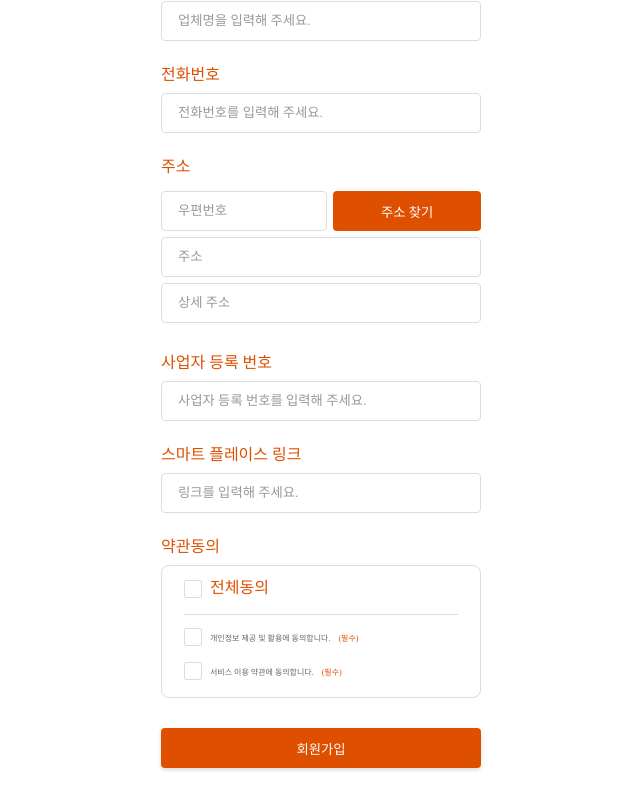
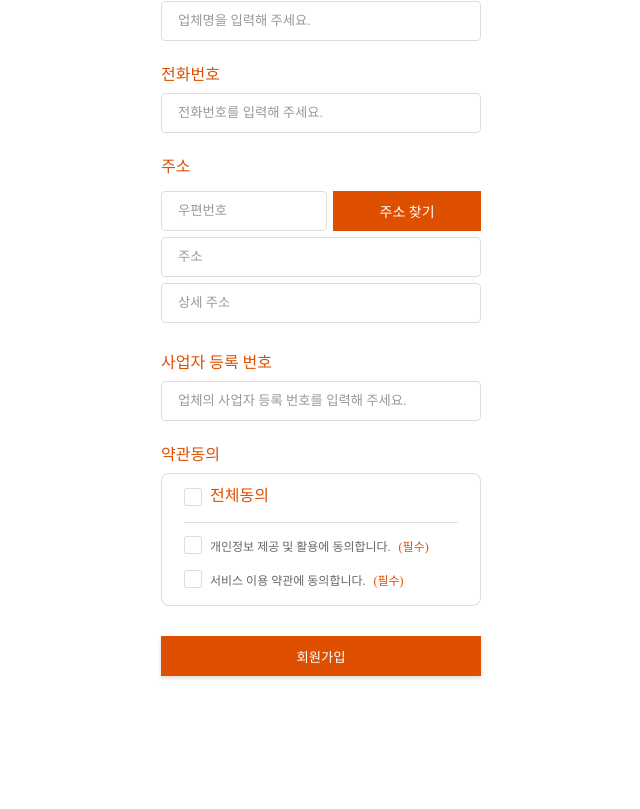
Before and after one commit to salmeungyelan/NProject, a React (Create React App) app: page /register in a window 1280 px wide. Shown: the part 655-1464 px from the top of the page, without its empty margins (319-959 px from the left). After the commit the page ends 1395 px from the top, so only its background shows below. Built offline with nearby package versions, Linux system fonts and the light colour scheme; a web font is replaced by a local one.

Commit message:
Design: 회원가입 페이지 디자인 변경
디자인 변경으로 수정

```diff
--- a/src/pages/Register/index.js
+++ b/src/pages/Register/index.js
@@ -1,21 +1,20 @@
 import { Link } from 'react-router-dom';
 
-import useLayout from 'hooks/useLayout';
 import useModal from 'hooks/useModal';
 
 import * as S from './index.styles';
 
 import Logo from 'components/@common/Logo';
 import Input from 'components/@common/Input';
+import Line from 'components/@common/Line';
 import Button from 'components/@common/Button';
-import Line from 'components/@common/Line';
 import TermsModal from 'components/pages/Register/TermsModal';
 
 function Register() {
 	const { openModal } = useModal();
 	const handleOpenModal = () => {
 		openModal({
-			title: '넷플레이스 - 메타 서비스 이용약관',
+			title: '넷플레이스 - 메타 서비스 이용 약관',
 			content: (
 				<pre>
 					대통령·국무총리·국무위원·행정각부의 장·헌법재판소
@@ -186,7 +185,7 @@ function Register() {
 							placeholder="우편번호"
 							required
 						/>
-						<Button variant={'orange'} size={'default'} shape={'default'}>
+						<Button variant={'orange'} size={'default'} shadow>
 							주소 찾기
 						</Button>
 					</div>
@@ -214,13 +213,13 @@ function Register() {
 						variant={'default'}
 						type="text"
 						autoComplete="off"
-						placeholder="사업자 등록 번호를 입력해 주세요."
+						placeholder="업체의 사업자 등록 번호를 입력해 주세요."
 						required
 					/>
 					<p></p>
 				</S.InputBox>
 
-				<S.InputBox>
+				{/* <S.InputBox>
 					<S.H1>스마트 플레이스 링크</S.H1>
 					<Input
 						size={'default'}
@@ -231,7 +230,7 @@ function Register() {
 						required
 					/>
 					<p></p>
-				</S.InputBox>
+				</S.InputBox> */}
 
 				<S.CheckBox>
 					<S.H1>약관동의</S.H1>
@@ -262,12 +261,7 @@ function Register() {
 				<TermsModal />
 
 				<S.ButtonBox>
-					<Button
-						size={'default'}
-						variant={'default'}
-						shape={'default'}
-						type="submit"
-					>
+					<Button size={'default'} variant={'default'} type="submit">
 						회원가입
 					</Button>
 				</S.ButtonBox>
--- a/src/pages/Register/index.styles.js
+++ b/src/pages/Register/index.styles.js
@@ -30,7 +30,7 @@ export const InputBox = styled.div`
 		height: 16px;
 		margin-top: 4px;
 		font-weight: 400;
-		font-size: ${({ theme }) => theme.FONT_SIZE.xs};
+		font-size: ${({ theme }) => theme.FONT_SIZE.ms};
 		color: ${({ theme }) => theme.PALETTE.red[100]};
 	}
 `;
@@ -41,7 +41,7 @@ export const EX = styled.div`
 
 	> span {
 		font-weight: 400;
-		font-size: ${({ theme }) => theme.FONT_SIZE.sm};
+		font-size: ${({ theme }) => theme.FONT_SIZE.m};
 		color: ${({ theme }) => theme.PALETTE.gray[100]};
 	}
 
@@ -59,7 +59,7 @@ export const Address = styled(InputBox)`
 		gap: 6px;
 
 		> button {
-			font-size: ${({ theme }) => theme.FONT_SIZE.sm};
+			font-size: ${({ theme }) => theme.FONT_SIZE.m};
 			font-weight: 400;
 		}
 	}
@@ -67,7 +67,7 @@ export const Address = styled(InputBox)`
 
 export const H1 = styled.h1`
 	font-weight: 400;
-	font-size: ${({ theme }) => theme.FONT_SIZE.re};
+	font-size: ${({ theme }) => theme.FONT_SIZE.ml};
 	color: ${({ theme }) => theme.PALETTE.orange[100]};
 	margin-bottom: 10px;
 `;
@@ -84,7 +84,7 @@ export const CheckBox = styled.div`
 	> p {
 		margin-top: 4px;
 		font-weight: 400;
-		font-size: ${({ theme }) => theme.FONT_SIZE.xs};
+		font-size: ${({ theme }) => theme.FONT_SIZE.ms};
 		color: ${({ theme }) => theme.PALETTE.red[100]};
 	}
 `;
@@ -135,12 +135,12 @@ export const CheckItem = styled(CheckAll)`
 
 	> p {
 		cursor: pointer;
-		font-size: ${({ theme }) => theme.FONT_SIZE.xs};
+		font-size: ${({ theme }) => theme.FONT_SIZE.ms};
 		color: ${({ theme }) => theme.PALETTE.gray[200]};
 	}
 
 	> span {
-		font-size: ${({ theme }) => theme.FONT_SIZE.xs};
+		font-size: ${({ theme }) => theme.FONT_SIZE.ms};
 		color: ${({ theme }) => theme.PALETTE.orange[100]};
 	}
 `;
```
